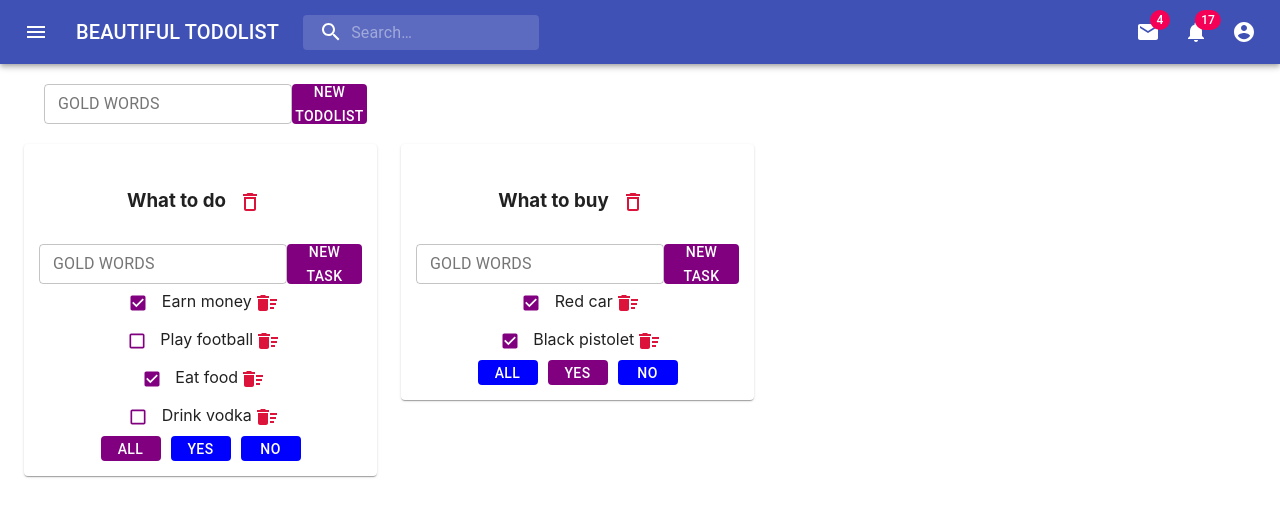
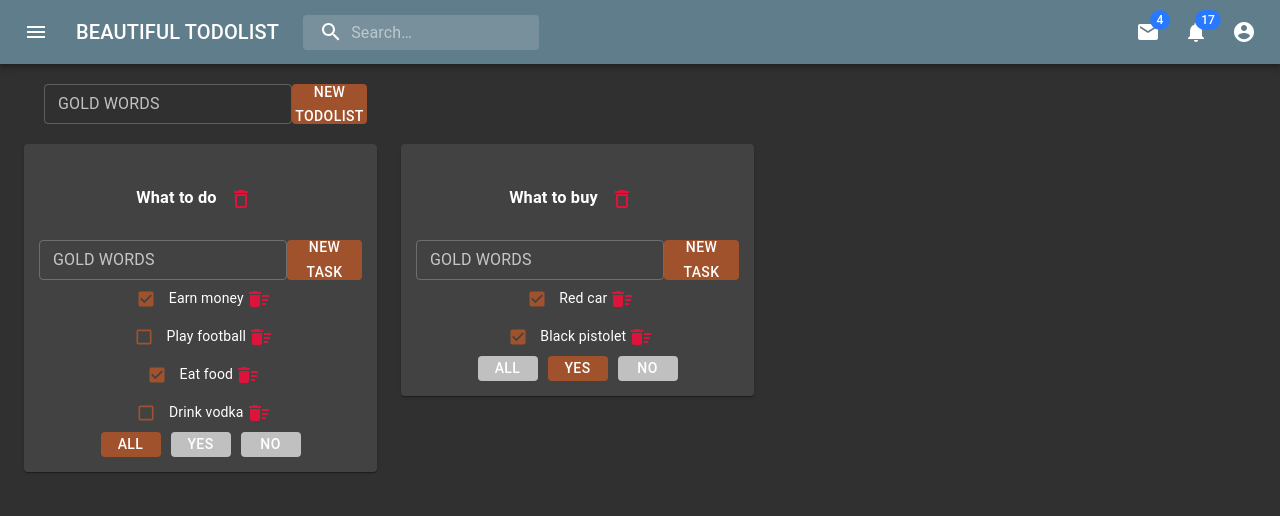
Before and after one commit to pavelminsk1979/repeatTodolist2, a React (Create React App) app: page / in a window 1280 px wide. Shown: the top 516 px of the page. Built offline with nearby package versions, Linux system fonts and the light colour scheme.

Commit message:
Lesson7 material UI--- DARK THEME

```diff
--- a/src/TemplateCreatingTaskTudulist.tsx
+++ b/src/TemplateCreatingTaskTudulist.tsx
@@ -51,7 +51,7 @@ export const TemplateCreatingTaskTudulist = (props:TemplateCreatingTaskTudulistT
                 maxHeight: '40px',
                 minWidth: '75px',
                 minHeight: '40px',
-                backgroundColor:'purple',
+                backgroundColor:'sienna',
                 color: "white",
 
             }}
--- a/src/Todolist.tsx
+++ b/src/Todolist.tsx
@@ -61,7 +61,7 @@ export function Todolist(props: TodolistType) {
                     />
                     <IconButton
                         style={{
-                            color: "crimson",
+                            color: "crimson"
                         }}
                         onClick={removeTodolistHandler}>
                         <DeleteOutline/>
@@ -79,7 +79,7 @@ export function Todolist(props: TodolistType) {
                                 <div key={tsk.id}>
                                     <Checkbox
                                         style={{
-                                            color: "purple",
+                                            color: "sienna",
                                         }}
                                         size={"small"}
                                         onChange={(event) =>
@@ -87,7 +87,6 @@ export function Todolist(props: TodolistType) {
                                                 event.currentTarget.checked)}
                                         checked={tsk.isDone}
                                         defaultChecked
-                                        color="primary"
                                         inputProps={{ 'aria-label': 'secondary checkbox' }}
                                     />
                                     <TemplateEditTitle
@@ -117,7 +116,7 @@ export function Todolist(props: TodolistType) {
                             maxHeight: '25px',
                             minWidth: '60px',
                             minHeight: '25px',
-                            backgroundColor: props.filterValue === 'all' ? 'purple' : 'blue',
+                            backgroundColor: props.filterValue === 'all' ? 'sienna' : 'silver',
                             color: "white",
 
                         }}
@@ -130,7 +129,7 @@ export function Todolist(props: TodolistType) {
                             maxHeight: '25px',
                             minWidth: '60px',
                             minHeight: '25px',
-                            backgroundColor: props.filterValue === 'yes' ? 'purple' : 'blue',
+                            backgroundColor: props.filterValue === 'yes' ? 'sienna' : 'silver',
                             color: "white",
                             marginLeft: '10px'
                         }}
@@ -143,7 +142,7 @@ export function Todolist(props: TodolistType) {
                             maxHeight: '25px',
                             minWidth: '60px',
                             minHeight: '25px',
-                            backgroundColor: props.filterValue === 'no' ? 'purple' : 'blue',
+                            backgroundColor: props.filterValue === 'no' ? 'sienna' : 'silver',
                             color: "white",
                             marginLeft: '10px'
                         }}
--- a/src/index.tsx
+++ b/src/index.tsx
@@ -3,14 +3,26 @@ import ReactDOM from 'react-dom/client';
 import './index.css';
 import App from './App';
 import reportWebVitals from './reportWebVitals';
+import {createTheme, CssBaseline, ThemeProvider} from "@material-ui/core";
+import {blue, blueGrey, yellow} from "@material-ui/core/colors";
+
+
+const theme=createTheme({
+    palette:{
+        primary:blueGrey,
+        secondary:blue,
+        type:'dark'
+    }
+})
 
 const root = ReactDOM.createRoot(
   document.getElementById('root') as HTMLElement
 );
 root.render(
-  <React.StrictMode>
+    <ThemeProvider theme={theme}>
+        <CssBaseline/>
     <App />
-  </React.StrictMode>
+    </ThemeProvider>
 );
 
 // If you want to start measuring performance in your app, pass a function
```
